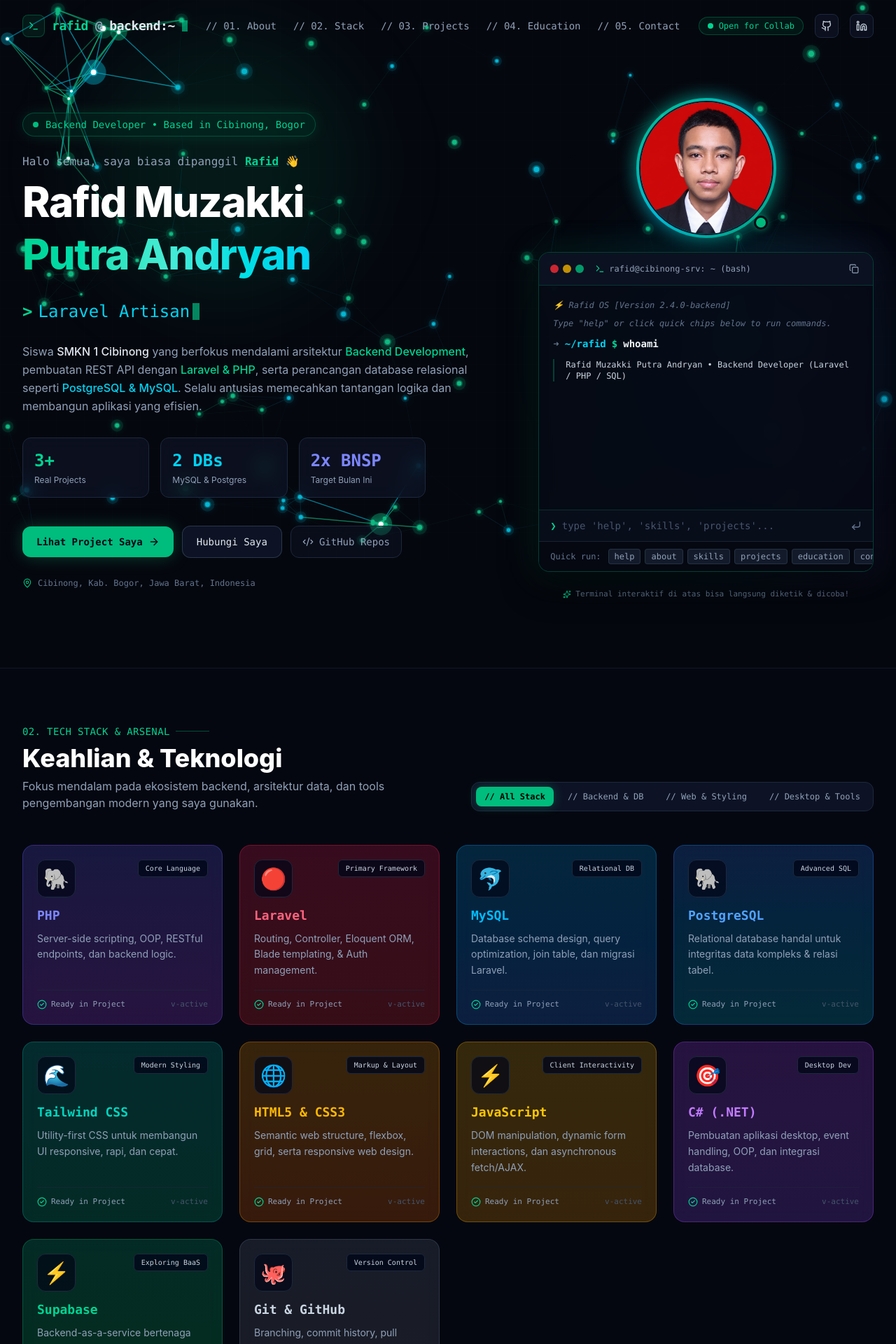
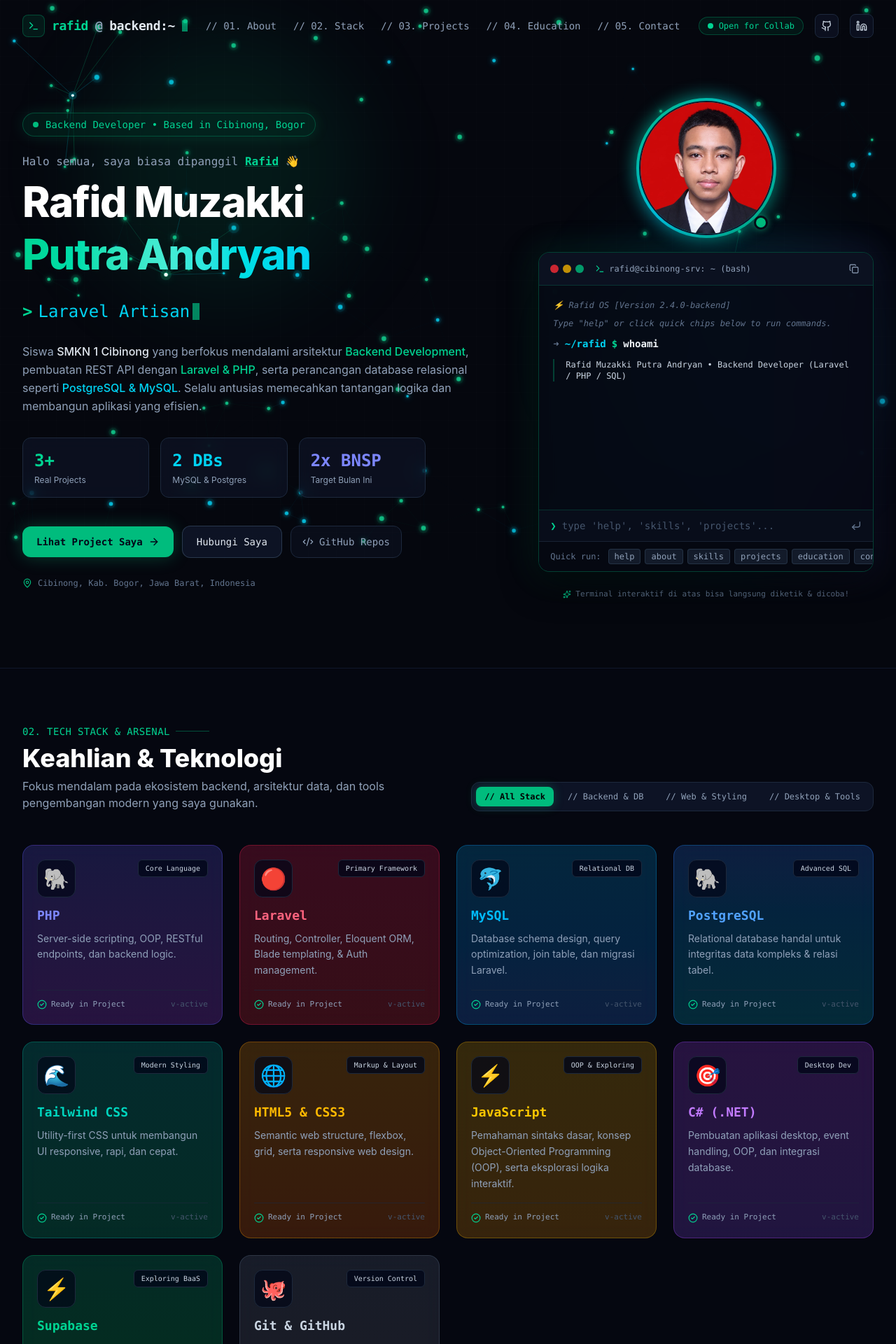
Before and after one commit to muzakkirafid18-bit/rafid-portfolio, a React (Vite) app: page / in a window 1280 px wide. Shown: the top 1920 px of the page at 70% size. Built offline with nearby package versions, Linux system fonts and the light colour scheme.

Commit message:
style: soften neuron synapse ropes & update JS skill level to OOP/Exploring

```diff
--- a/src/components/ParticleBackground.jsx
+++ b/src/components/ParticleBackground.jsx
@@ -40,9 +40,9 @@
     };
     window.addEventListener('click', handleClick);
 
-    // 1. NEURON SOMA NODES (Lebih banyak, padat, dan jelas)
-    // Kepadatan tinggi: sekitar 140 - 180 neuron di desktop!
-    const neuronCount = Math.min(Math.max(Math.floor((width * height) / 8000), 100), 180);
+    // 1. NEURON SOMA NODES
+    // Kepadatan tetap banyak dan seimbang (100 - 180 neuron)
+    const neuronCount = Math.min(Math.max(Math.floor((width * height) / 8500), 100), 170);
     const neurons = [];
 
     for (let i = 0; i < neuronCount; i++) {
@@ -51,21 +51,21 @@
         id: i,
         x: Math.random() * width,
         y: Math.random() * height,
-        vx: (Math.random() - 0.5) * 0.45,
-        vy: (Math.random() - 0.5) * 0.45,
-        radius: Math.random() * 2.2 + 2.0, // Ukuran lebih jelas
+        vx: (Math.random() - 0.5) * 0.4,
+        vy: (Math.random() - 0.5) * 0.4,
+        radius: Math.random() * 1.8 + 1.8,
         corePulse: Math.random() * Math.PI * 2,
         pulseSpeed: Math.random() * 0.03 + 0.015,
-        energy: Math.random() * 0.3,
+        energy: Math.random() * 0.25,
         isCyan: isCyan,
       });
     }
 
-    // 2. SYNAPTIC ACTION POTENTIALS (Impuls Listrik yang bergerak di serabut akson)
+    // 2. SYNAPTIC ACTION POTENTIALS (Impuls Listrik halus)
     const pulses = [];
 
     const firePulse = (fromIdx, toIdx, speed = 0.03, isCyan = false) => {
-      if (pulses.length > 50) return;
+      if (pulses.length > 40) return;
       pulses.push({
         from: fromIdx,
         to: toIdx,
@@ -79,11 +79,11 @@
       for (let i = 0; i < neurons.length; i++) {
         const n = neurons[i];
         const dist = Math.hypot(n.x - x, n.y - y);
-        if (dist < 280) {
-          n.energy = 1.0;
+        if (dist < 260) {
+          n.energy = 0.8;
           for (let j = 0; j < neurons.length; j++) {
-            if (i !== j && Math.hypot(n.x - neurons[j].x, n.y - neurons[j].y) < 130) {
-              firePulse(i, j, 0.045, n.isCyan);
+            if (i !== j && Math.hypot(n.x - neurons[j].x, n.y - neurons[j].y) < 120) {
+              firePulse(i, j, 0.04, n.isCyan);
             }
           }
         }
@@ -97,17 +97,17 @@
       ctx.clearRect(0, 0, width, height);
 
       // Spontaneous firing antar neuron
-      if (time - lastSpontaneousFire > 320) {
+      if (time - lastSpontaneousFire > 380) {
         lastSpontaneousFire = time;
         const sourceIdx = Math.floor(Math.random() * neurons.length);
         const source = neurons[sourceIdx];
-        source.energy = 0.9;
+        source.energy = 0.75;
 
         for (let j = 0; j < neurons.length; j++) {
           if (sourceIdx !== j) {
             const dist = Math.hypot(source.x - neurons[j].x, source.y - neurons[j].y);
-            if (dist < 125) {
-              firePulse(sourceIdx, j, Math.random() * 0.025 + 0.02, source.isCyan);
+            if (dist < 120) {
+              firePulse(sourceIdx, j, Math.random() * 0.02 + 0.02, source.isCyan);
             }
           }
         }
@@ -131,8 +131,8 @@
         n.corePulse += n.pulseSpeed;
       }
 
-      // --- 1. JARINGAN AKSON & DENDRIT (KONEKSI ANTAR NEURON) ---
-      const maxDistance = 125;
+      // --- 1. JARINGAN KONEKSI ANTAR NEURON (HALUS & TIDAK SILAU) ---
+      const maxDistance = 120;
       for (let i = 0; i < neurons.length; i++) {
         const n1 = neurons[i];
 
@@ -149,55 +149,55 @@
             ctx.lineTo(n2.x, n2.y);
 
             if (energyBoost > 0.25) {
-              // Garis sinapsis aktif terang
+              // Garis sinapsis aktif saat ada lonjakan sinyal
               ctx.strokeStyle = n1.isCyan
-                ? `rgba(6, 182, 212, ${0.25 + energyBoost * 0.55})`
-                : `rgba(16, 185, 129, ${0.25 + energyBoost * 0.55})`;
-              ctx.lineWidth = 1.4;
+                ? `rgba(6, 182, 212, ${0.1 + energyBoost * 0.25})`
+                : `rgba(16, 185, 129, ${0.1 + energyBoost * 0.25})`;
+              ctx.lineWidth = 0.9;
             } else {
-              // Garis sinapsis biasa (dibuat lebih kontras & jelas)
+              // Garis sinapsis default yang tenang dan elegan
               ctx.strokeStyle = n1.isCyan
-                ? `rgba(6, 182, 212, ${alphaRatio * 0.25})`
-                : `rgba(16, 185, 129, ${alphaRatio * 0.22})`;
-              ctx.lineWidth = 0.9;
+                ? `rgba(6, 182, 212, ${alphaRatio * 0.12})`
+                : `rgba(16, 185, 129, ${alphaRatio * 0.11})`;
+              ctx.lineWidth = 0.65;
             }
             ctx.stroke();
           }
         }
 
-        // --- 2. INTERAKSI DENGAN MOUSE (KONEKSI KURSOR SANGAT PADAT & JELAS) ---
+        // --- 2. INTERAKSI DENGAN MOUSE (TALI LEBIH LEMBUT & TIDAK MEMBUTAKAN MATA) ---
         if (mouse.isHovered) {
           const mouseDist = Math.hypot(n1.x - mouse.x, n1.y - mouse.y);
-          const mouseRadius = 220; // Jangkauan tarikan kursor lebih luas!
+          const mouseRadius = 200;
 
           if (mouseDist < mouseRadius) {
             const mRatio = 1 - mouseDist / mouseRadius;
 
-            // Tarik sedikit neuron ke arah kursor (Gravitasi interaktif)
-            n1.x += (mouse.x - n1.x) * mRatio * 0.02;
-            n1.y += (mouse.y - n1.y) * mRatio * 0.02;
+            // Gravitasi halus ke kursor
+            n1.x += (mouse.x - n1.x) * mRatio * 0.015;
+            n1.y += (mouse.y - n1.y) * mRatio * 0.015;
 
             ctx.beginPath();
             ctx.moveTo(n1.x, n1.y);
             ctx.lineTo(mouse.x, mouse.y);
 
-            // Garis penghubung kursor tebal dan menyala emerald/cyan
+            // Garis penghubung kursor lembut & transparan
             ctx.strokeStyle = n1.isCyan
-              ? `rgba(6, 182, 212, ${0.2 + mRatio * 0.7})`
-              : `rgba(16, 185, 129, ${0.2 + mRatio * 0.75})`;
-            ctx.lineWidth = 1.0 + mRatio * 1.5;
+              ? `rgba(6, 182, 212, ${0.04 + mRatio * 0.2})`
+              : `rgba(16, 185, 129, ${0.04 + mRatio * 0.2})`;
+            ctx.lineWidth = 0.6 + mRatio * 0.5;
             ctx.stroke();
 
-            // Aktifkan energi neuron di sekitar kursor
-            n1.energy = Math.max(n1.energy, mRatio * 0.85);
+            // Naikkan energi sedang
+            n1.energy = Math.max(n1.energy, mRatio * 0.5);
 
-            // Tembakkan impuls ke kursor secara dinamis
-            if (Math.random() < 0.025) {
+            // Sesekali tembak impuls halus ke kursor
+            if (Math.random() < 0.018) {
               pulses.push({
                 from: i,
                 toMouse: true,
                 progress: 0,
-                speed: 0.04,
+                speed: 0.035,
                 isCyan: n1.isCyan,
               });
             }
@@ -236,72 +236,72 @@
 
         const pColor = pulse.isCyan ? '#06b6d4' : '#10b981';
 
-        // Kilatan listrik
+        // Kilatan listrik halus
         ctx.beginPath();
-        ctx.arc(px, py, 2.8, 0, Math.PI * 2);
+        ctx.arc(px, py, 2.2, 0, Math.PI * 2);
         ctx.fillStyle = pColor;
         ctx.shadowColor = pColor;
-        ctx.shadowBlur = 10;
+        ctx.shadowBlur = 6;
         ctx.fill();
         ctx.shadowBlur = 0;
 
         // Ekor kilatan listrik
-        const tailProgress = Math.max(0, pulse.progress - 0.15);
+        const tailProgress = Math.max(0, pulse.progress - 0.12);
         const tx = fromNode.x + (targetX - fromNode.x) * tailProgress;
         const ty = fromNode.y + (targetY - fromNode.y) * tailProgress;
         ctx.beginPath();
         ctx.moveTo(tx, ty);
         ctx.lineTo(px, py);
-        ctx.strokeStyle = pulse.isCyan ? 'rgba(6, 182, 212, 0.7)' : 'rgba(16, 185, 129, 0.7)';
-        ctx.lineWidth = 2.2;
+        ctx.strokeStyle = pulse.isCyan ? 'rgba(6, 182, 212, 0.35)' : 'rgba(16, 185, 129, 0.35)';
+        ctx.lineWidth = 1.3;
         ctx.stroke();
 
         if (pulse.progress >= 1) {
           if (!pulse.toMouse && neurons[pulse.to]) {
-            neurons[pulse.to].energy = 0.95; // Flashing neuron saat impuls sampai
+            neurons[pulse.to].energy = 0.8;
           }
           pulses.splice(p, 1);
         }
       }
 
-      // --- 4. BADAN SEL NEURON (SOMA & GLOW INTI) ---
+      // --- 4. BADAN SEL NEURON (SOMA) ---
       for (let i = 0; i < neurons.length; i++) {
         const n = neurons[i];
-        const pulseFactor = 0.85 + Math.sin(n.corePulse) * 0.2;
+        const pulseFactor = 0.9 + Math.sin(n.corePulse) * 0.15;
         const r = n.radius * pulseFactor;
 
         const baseRgb = n.isCyan ? '6, 182, 212' : '16, 185, 129';
         const hexColor = n.isCyan ? '#06b6d4' : '#10b981';
 
-        // Outer Halo Glow (Lebih jelas dan bercahaya)
+        // Outer Halo Glow
         ctx.beginPath();
-        ctx.arc(n.x, n.y, r * (2.8 + n.energy * 2.2), 0, Math.PI * 2);
-        ctx.fillStyle = `rgba(${baseRgb}, ${0.12 + n.energy * 0.35})`;
+        ctx.arc(n.x, n.y, r * (2.2 + n.energy * 1.5), 0, Math.PI * 2);
+        ctx.fillStyle = `rgba(${baseRgb}, ${0.08 + n.energy * 0.22})`;
         ctx.fill();
 
-        // Inner Cell Membrane
+        // Inner Membrane
         ctx.beginPath();
-        ctx.arc(n.x, n.y, r * 1.5, 0, Math.PI * 2);
-        ctx.fillStyle = `rgba(${baseRgb}, ${0.35 + n.energy * 0.45})`;
+        ctx.arc(n.x, n.y, r * 1.3, 0, Math.PI * 2);
+        ctx.fillStyle = `rgba(${baseRgb}, ${0.25 + n.energy * 0.35})`;
         ctx.fill();
 
-        // Nucleus Core (Padat dan Terang)
+        // Nucleus Core
         ctx.beginPath();
         ctx.arc(n.x, n.y, r, 0, Math.PI * 2);
-        ctx.fillStyle = n.energy > 0.35 ? '#ffffff' : hexColor;
+        ctx.fillStyle = n.energy > 0.4 ? '#ffffff' : hexColor;
         ctx.shadowColor = hexColor;
-        ctx.shadowBlur = 12 + n.energy * 12;
+        ctx.shadowBlur = 8 + n.energy * 8;
         ctx.fill();
         ctx.shadowBlur = 0;
       }
 
-      // Titik magnet pusat pada kursor
+      // Titik magnet halus pada kursor
       if (mouse.isHovered) {
         ctx.beginPath();
-        ctx.arc(mouse.x, mouse.y, 4.5, 0, Math.PI * 2);
+        ctx.arc(mouse.x, mouse.y, 3, 0, Math.PI * 2);
         ctx.fillStyle = '#10b981';
         ctx.shadowColor = '#10b981';
-        ctx.shadowBlur = 18;
+        ctx.shadowBlur = 8;
         ctx.fill();
         ctx.shadowBlur = 0;
       }
--- a/src/components/SkillsSection.jsx
+++ b/src/components/SkillsSection.jsx
@@ -76,8 +76,8 @@
       name: 'JavaScript',
       category: 'frontend',
       icon: '⚡',
-      badge: 'Client Interactivity',
-      desc: 'DOM manipulation, dynamic form interactions, dan asynchronous fetch/AJAX.',
+      badge: 'OOP & Exploring',
+      desc: 'Pemahaman sintaks dasar, konsep Object-Oriented Programming (OOP), serta eksplorasi logika interaktif.',
       color: 'from-yellow-500/20 to-amber-500/20',
       border: 'border-yellow-500/30',
       text: 'text-yellow-400',
--- a/src/components/TerminalWidget.jsx
+++ b/src/components/TerminalWidget.jsx
@@ -70,7 +70,7 @@
       case 'stack':
         newHistory.push({
           type: 'output',
-          text: `[Backend & Web] : PHP, Laravel, HTML5, CSS3, JavaScript, Tailwind CSS
+          text: `[Backend & Web] : PHP, Laravel, HTML5, CSS3, JavaScript (OOP / Explore), Tailwind CSS
 [Databases]     : PostgreSQL, MySQL, Supabase (Exploring)
 [Desktop/Game]  : C#, Game Logic (Advenland)
 [Tools]         : Git, GitHub, VS Code, REST API, Postman`,
```
